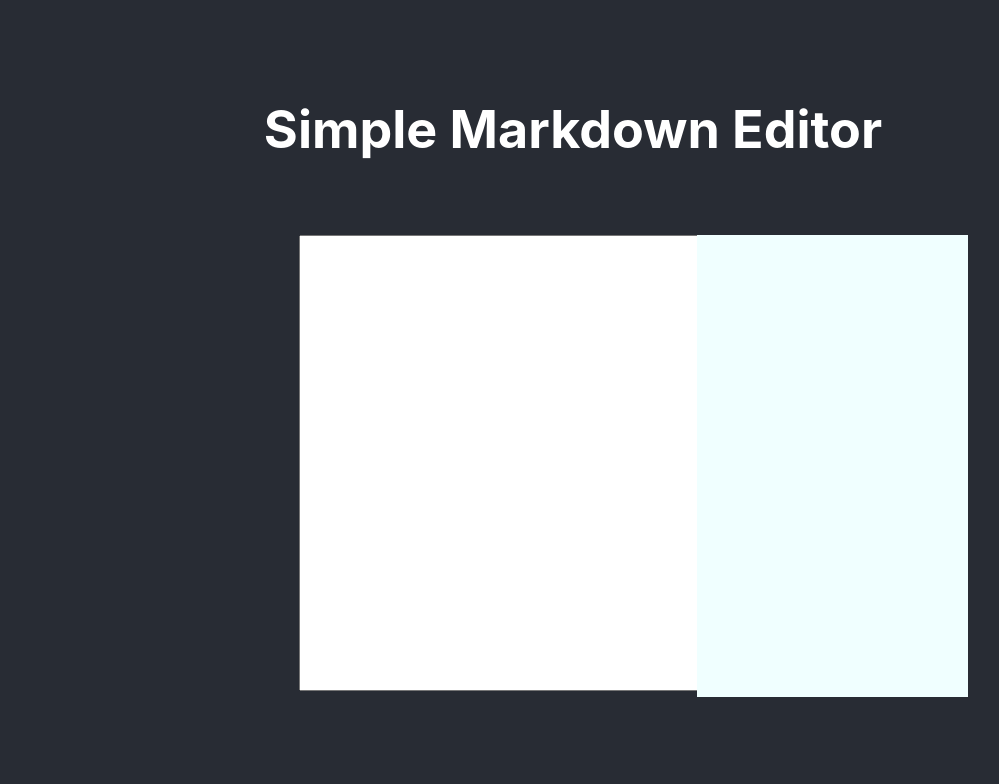
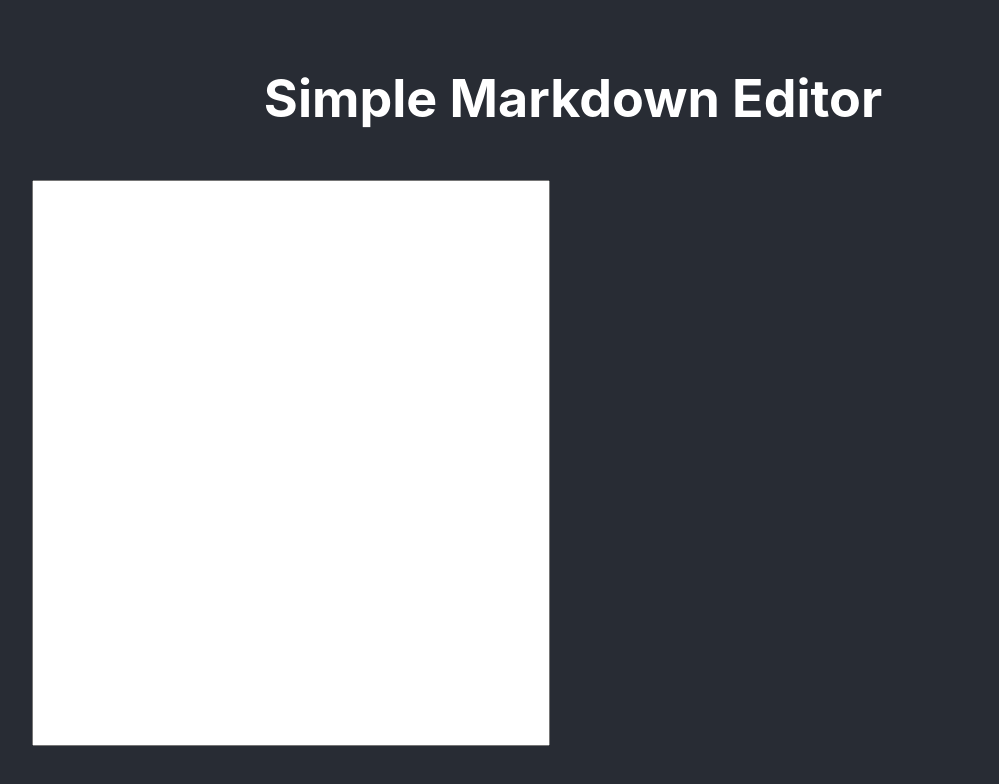
Before and after one commit to MaximizedOwl/simple-markdown-editor-ts, a React (Create React App) app: page / in a window 1280 px wide. Shown: the top 784 px of the page, without its empty margins (67-1066 px from the left). Built offline with nearby package versions, Linux system fonts and the light colour scheme.

Commit message:
入力欄と出力欄の大きさ調整 入力が長いと出力欄がはみ出してしまう問題は残存

```diff
--- a/src/App.css
+++ b/src/App.css
@@ -12,35 +12,32 @@
 
 .main-content {
   display: flex;
+  justify-content: space-around;
 }
 
 .input {
-  margin: 5vh 5vw;
-  min-width: 40%;
-  max-width: 40%;
-  min-height: 40%;
-  max-height: 40%;
+  margin: 2vh 2vw;
+}
+
+#textarea-input {
+  resize: none;
+  min-width: 40vw;
+  min-height: 70vh;
+  max-width: 40vw;
+  max-width: 70vh;
 }
 
 .output {
-  margin: 5vh 5vw;
-  min-width: 40%;
-  max-width: 40%;
-  min-height: 40%;
-  max-height: 40%;
-  color: #282c34;
-  background-color: azure;
+  font-size: calc(10px + 1vmin);
+  margin: 2vh 2vw;
+  /* overflow-y: auto; */
 }
 
-.App-link {
-  color: #61dafb;
+.reactmarkdown {
+  text-align: left;
+  overflow-y: auto;
+  min-width: 40vw;
+  min-height: 70vh;
+  max-width: 40vw;
+  max-width: 70vh;
 }
-
-@keyframes App-logo-spin {
-  from {
-    transform: rotate(0deg);
-  }
-  to {
-    transform: rotate(360deg);
-  }
-}
--- a/src/App.tsx
+++ b/src/App.tsx
@@ -18,15 +18,18 @@ function App() {
           <div className='input'>
             <textarea
               name='postContent'
+              id='textarea-input'
               value={str}
-              rows={30}
-              cols={50}
               onChange={(e) => setStr(e.target.value)}
             />
           </div>
-          <div id='output' className='output'>
+          <div className='output'>
             <label id='label-output'>
-              <ReactMarkdown remarkPlugins={[remarkGfm]}>{str}</ReactMarkdown>
+              <ReactMarkdown
+                className='reactmarkdown'
+                remarkPlugins={[remarkGfm]}>
+                {str}
+              </ReactMarkdown>
             </label>
           </div>
         </div>
```
